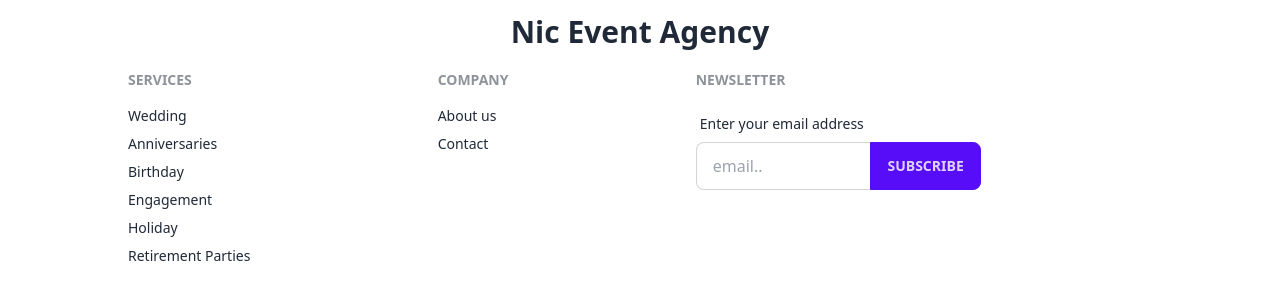
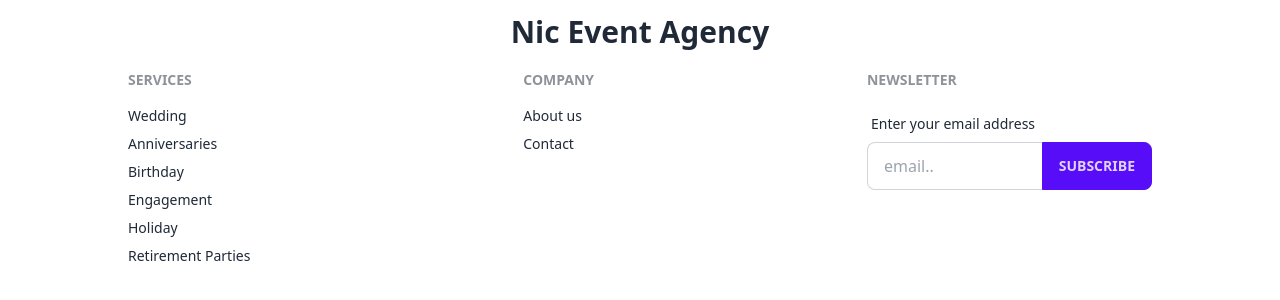
Before and after one commit to forhadhossen1/event-management, a React (Vite) app: page /about in a window 1280 px wide. Shown: the part 1978-2278 px from the top of the page. Built offline with nearby package versions, Linux system fonts and the light colour scheme; no server answers.

Commit message:
added about and contact page info

```diff
--- a/src/Components/Footer.jsx
+++ b/src/Components/Footer.jsx
@@ -4,7 +4,7 @@ const Footer = () => {
 
         <footer className=" py-10 px-2 bg-white text-base-content">
             <h2 className="text-3xl font-bold py-5 text-center">Nic Event Agency</h2>
-            <div className="footer md:max-w-5xl md:mx-auto">
+            <div className="footer md:max-w-5xl md:mx-auto md:flex justify-between">
                 <nav>
                     <header className="footer-title">Services</header>
                     <a className="link link-hover">Wedding</a>
--- a/src/Pages/Login/Login.jsx
+++ b/src/Pages/Login/Login.jsx
@@ -7,6 +7,9 @@ import Swal from "sweetalert2";
 
 
 const Login = () => {
+
+    // const [emailError, setEmailError] = useState("");
+    // const [passwordError, setPasswordError] = useState("");
 
     const { loginUser } = useContext(AuthContext);
     const location = useLocation();
@@ -18,6 +21,7 @@ const Login = () => {
         const email = form.get('email');
         const password = form.get('password');
         console.log(email, password);
+
 
         // loging user ....
         loginUser(email, password)
@@ -32,12 +36,13 @@ const Login = () => {
             })
             .catch(error => {
                 console.error(error)
+                Swal.fire("Provide", "Correct email and password", "error");
             })
     }
 
     const provider = new GoogleAuthProvider();
 
-    const handleGoogleLogin = () =>{
+    const handleGoogleLogin = () => {
         signInWithPopup(auth, provider)
             .then(result => {
                 console.log(result.user)
@@ -87,7 +92,6 @@ const Login = () => {
                         </div>
                     </div>
 
-
                     <div>
                         <input
                             className="mt-6 block w-full select-none rounded-lg bg-orange-700 py-3 px-6 text-center align-middle font-sans text-xs font-bold uppercase text-white shadow-md shadow-pink-500/20 transition-all hover:shadow-lg hover:shadow-pink-500/40 focus:opacity-[0.85] focus:shadow-none active:opacity-[0.85] active:shadow-none disabled:pointer-events-none disabled:opacity-50 disabled:shadow-none"
```
Also changed, not shown: 1 other file (tests, documents, lock files or other folders). Lines whose indentation alone changed are shown as unchanged.
